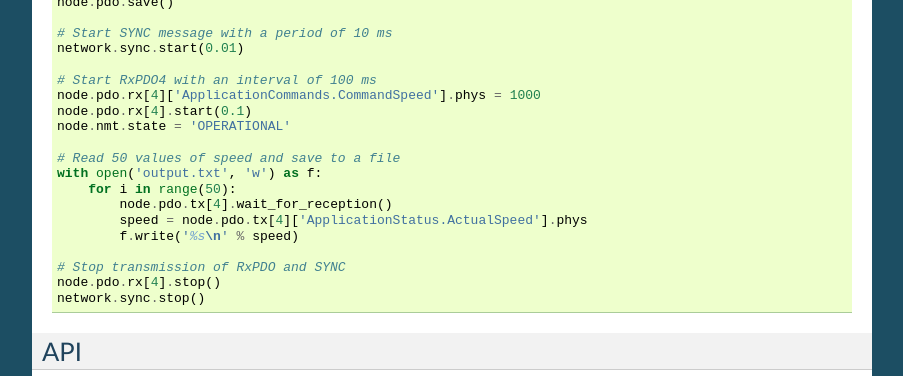
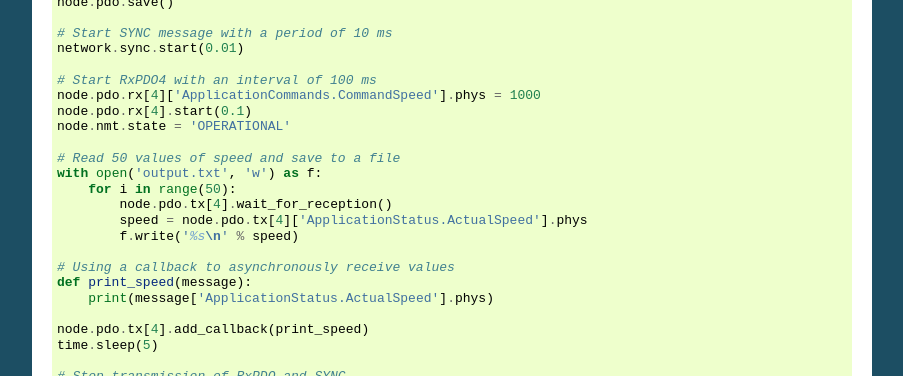
Before and after one commit to christiansandberg/canopen, a Sphinx documentation site: the page built from doc/pdo.rst, in a window 1280 px wide and 900 px high, scrolled down 863 px, cut to the strip 0-376 px from the top of the window. Shown: the whole strip, without its empty margins (198-1101 px from the left). Built offline with Sphinx 7.4.7, drawn with Linux system fonts in a browser that asks for light colours.

Commit message:
Minor PDO and docs update

```diff
--- a/README.rst
+++ b/README.rst
@@ -4,6 +4,8 @@ CANopen for Python
 A Python implementation of the CANopen_ standard.
 The aim of the project is to support the most common parts of the DS-301
 standard for a master node wrapped in a Pythonic interface.
+
+The library supports Python 2.7 and 3.3+ and runs on Windows, Linux and Mac.
 
 
 Features
--- a/doc/pdo.rst
+++ b/doc/pdo.rst
@@ -67,6 +67,13 @@ starts at 1, not 0)::
             speed = node.pdo.tx[4]['ApplicationStatus.ActualSpeed'].phys
             f.write('%s\n' % speed)
 
+    # Using a callback to asynchronously receive values
+    def print_speed(message):
+        print(message['ApplicationStatus.ActualSpeed'].phys)
+
+    node.pdo.tx[4].add_callback(print_speed)
+    time.sleep(5)
+
     # Stop transmission of RxPDO and SYNC
     node.pdo.rx[4].stop()
     network.sync.stop()
```
Also changed, not shown: 1 other file.
